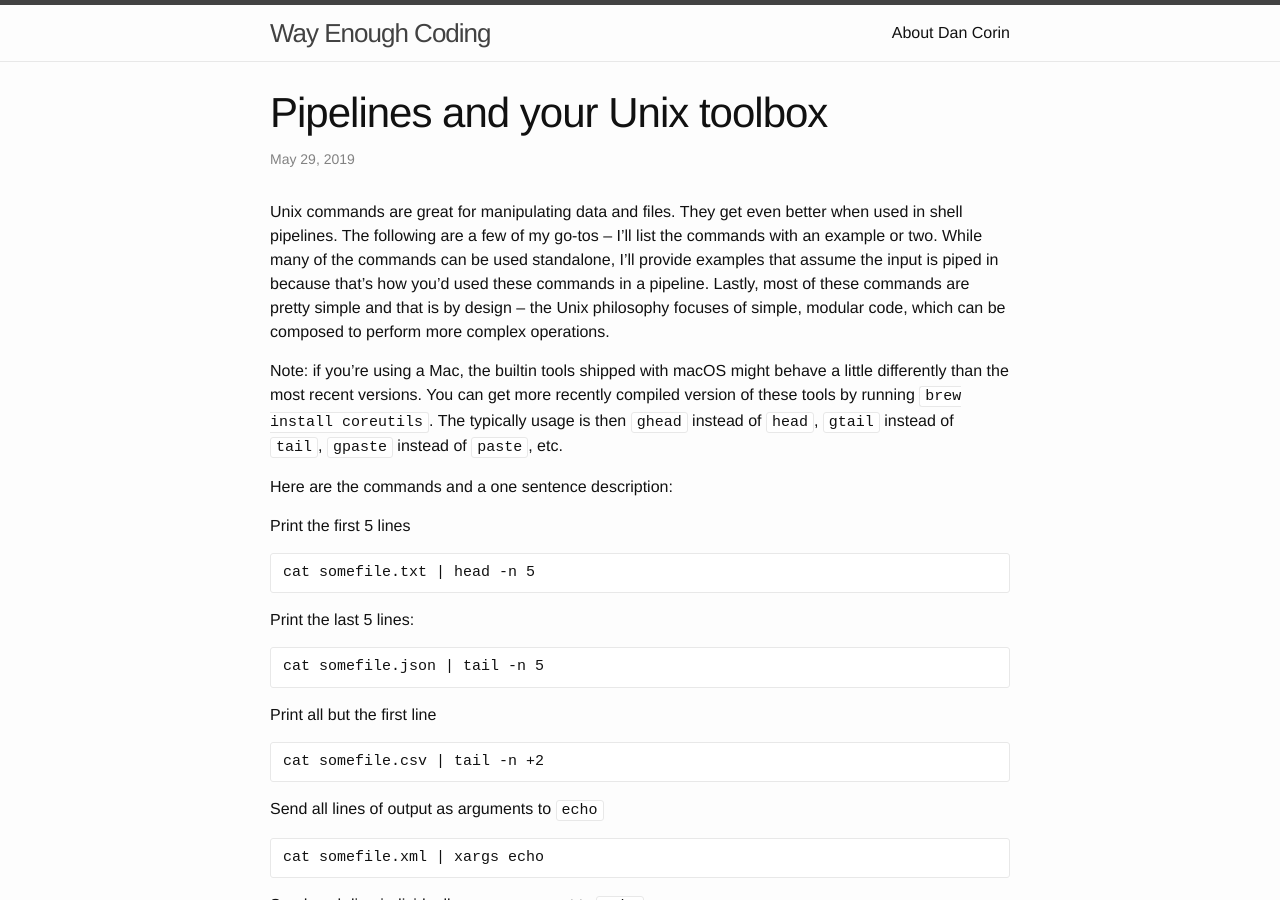
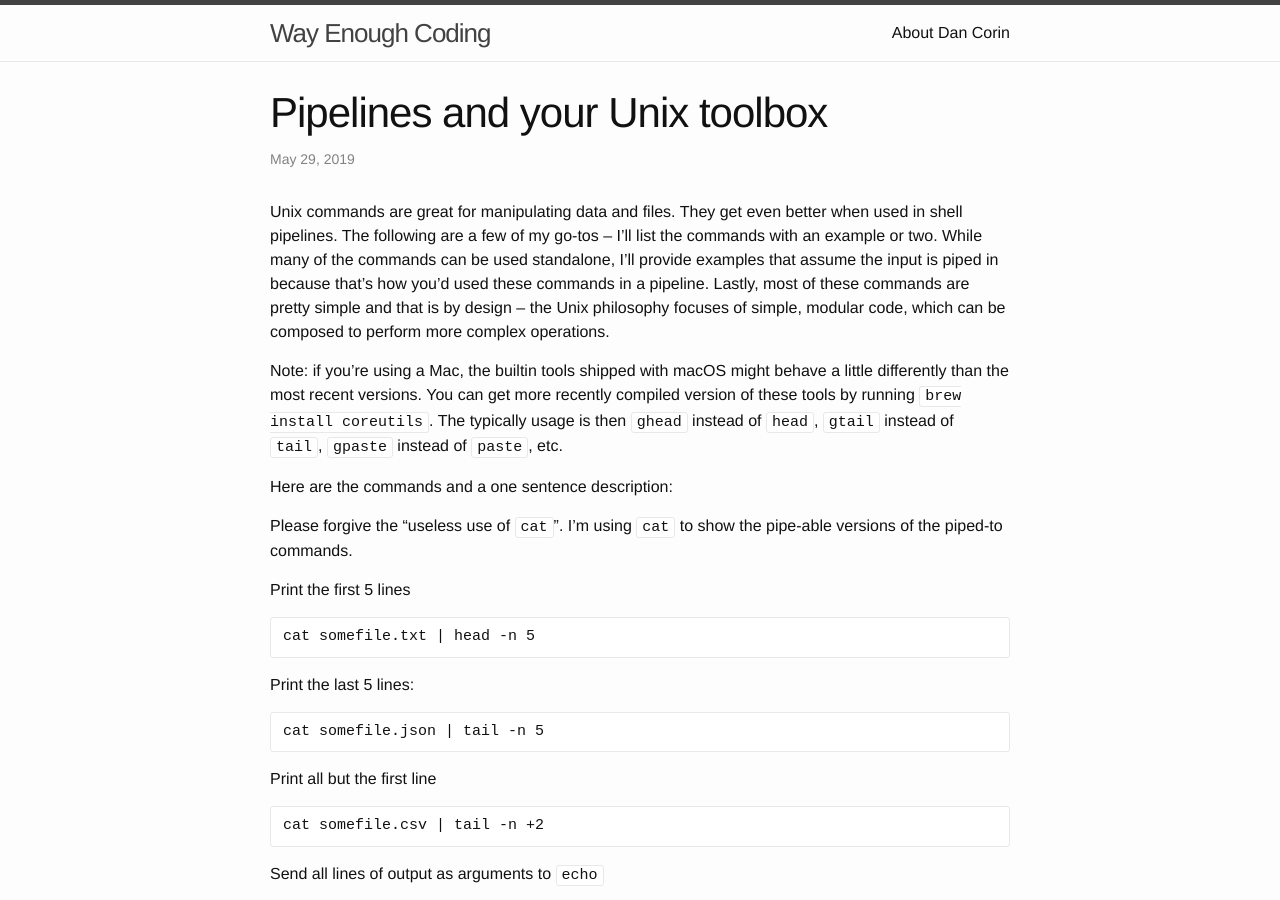
Before and after one commit to danielcorin/my-blog, a Jekyll site: the page built from _posts/2019-05-29-unix.md, in a window 1280 px wide and 900 px high. Built offline with Jekyll 4.4.1, drawn with Linux system fonts in a browser that asks for light colours.

Commit message:
Add note to unix post

```diff
--- a/_posts/2019-05-29-unix.md
+++ b/_posts/2019-05-29-unix.md
@@ -10,6 +10,8 @@
 Note: if you're using a Mac, the builtin tools shipped with macOS might behave a little differently than the most recent versions. You can get more recently compiled version of these tools by running `brew install coreutils`. The typically usage is then `ghead` instead of `head`, `gtail` instead of `tail`, `gpaste` instead of `paste`, etc.
 
 Here are the commands and a one sentence description:
+
+Please forgive the "useless use of `cat`". I'm using `cat` to show the pipe-able versions of the piped-to commands.
 
 Print the first 5 lines
 
```
